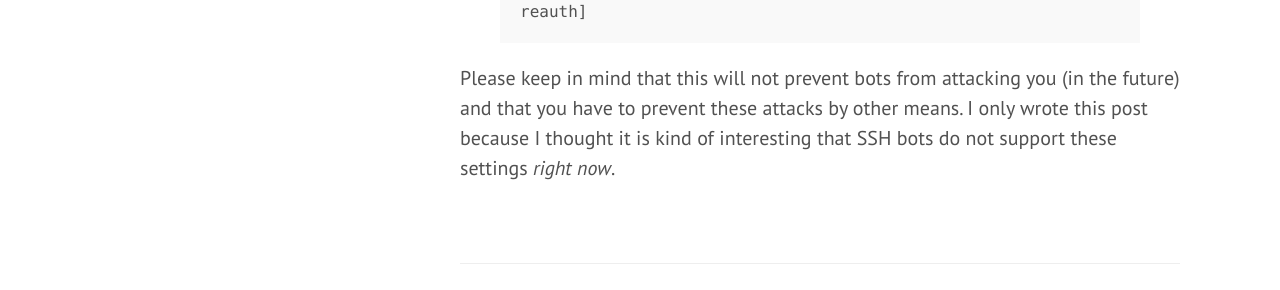
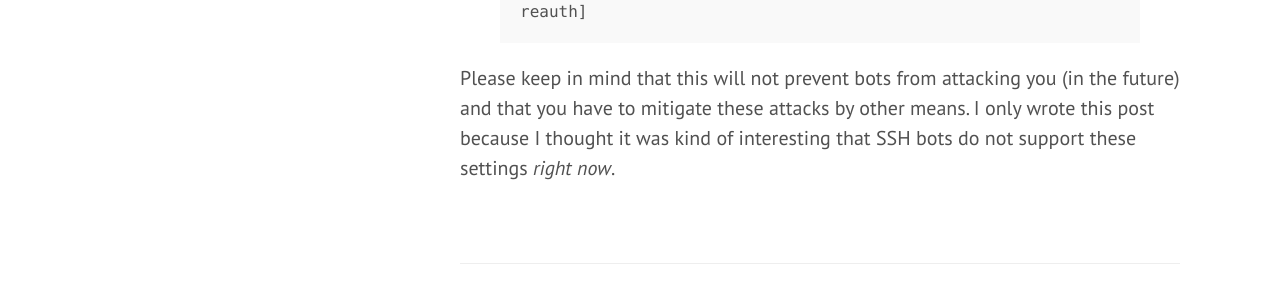
Before and after one commit to nifoc/blog.kempkens.io, a Jekyll site: the page built from _posts/2014-12-22-ssh-bots-do-not-know-about-my-ciphers.md, in a window 1280 px wide. Shown: the part 941-1231 px from the top of the page. Built offline with Jekyll 4.4.1, drawn with Linux system fonts in a browser that asks for light colours; comment, search, counter and statistics services are not loaded.

Commit message:
Spelling

```diff
--- a/_posts/2014-12-22-ssh-bots-do-not-know-about-my-ciphers.md
+++ b/_posts/2014-12-22-ssh-bots-do-not-know-about-my-ciphers.md
@@ -25,4 +25,4 @@ After these changes your `auth.log` will probably contain this line rather often
 fatal: no matching cipher found: client aes128-ctr,aes192-ctr,aes256-ctr,aes256-cbc,rijndael-cbc@lysator.liu.se,aes192-cbc,aes128-cbc,blowfish-cbc,arcfour128,arcfour,cast128-cbc,3des-cbc server chacha20-poly1305@openssh.com,aes256-gcm@openssh.com [preauth]
 {% endhighlight %}
 
-Please keep in mind that this will not prevent bots from attacking you (in the future) and that you have to prevent these attacks by other means. I only wrote this post because I thought it is kind of interesting that SSH bots do not support these settings *right now*.
+Please keep in mind that this will not prevent bots from attacking you (in the future) and that you have to mitigate these attacks by other means. I only wrote this post because I thought it was kind of interesting that SSH bots do not support these settings *right now*.
```
